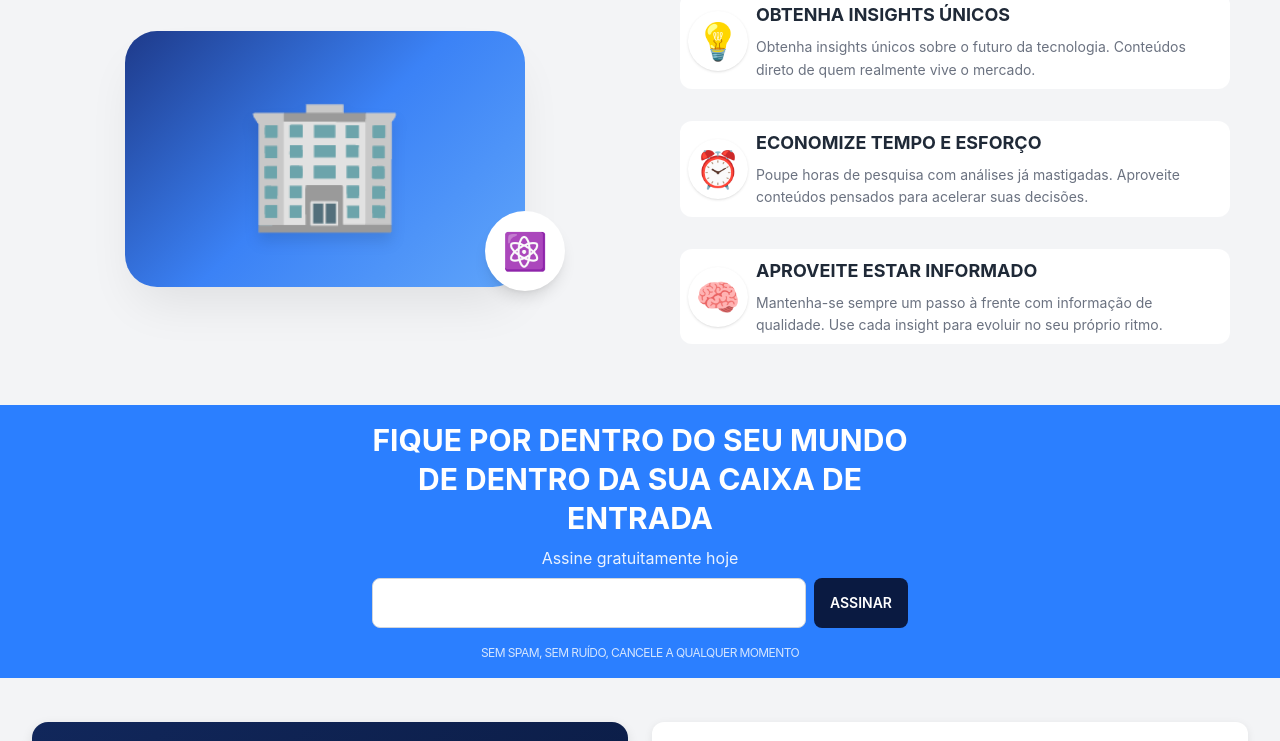
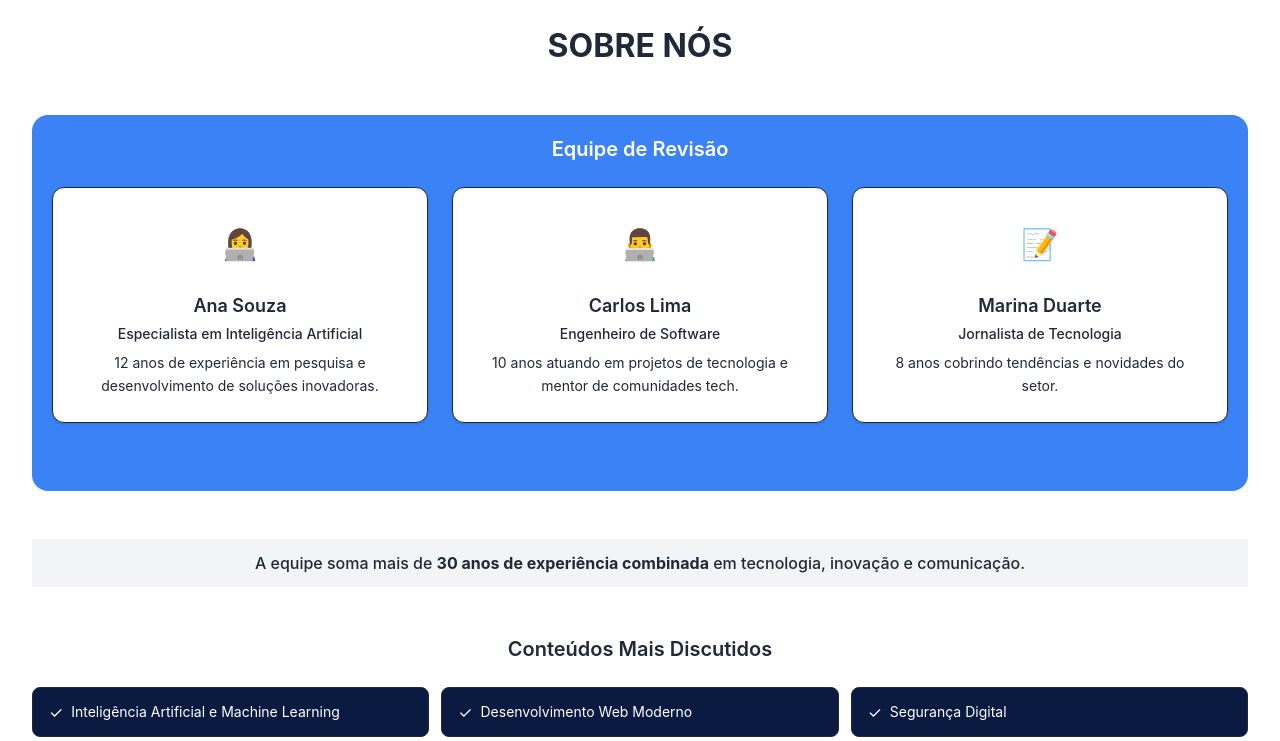
Before and after one commit to maia-leticia/nh-front-test, a React (Vite) app: page / in a window 1280 px wide. Shown: the part 720-1461 px from the top of the page. Built offline with nearby package versions, Linux system fonts and the light colour scheme.

Commit message:
feat(About): Add new component About

```diff
--- a/src/App.tsx
+++ b/src/App.tsx
@@ -6,12 +6,14 @@ import NewsSection from "./components/NewsSection/NewsSection.tsx";
 import Testimonials from "./components/Testimonials/Testimonials.tsx";
 import CallToAction from "./components/CallToAction/CallToAction.tsx";
 import Footer from "./components/Footer/Footer.tsx";
+import About from "./components/About/About.tsx";
 
 function App() {
   return (
     <main className="app">
       <Header />
       <Hero />
+      <About />
       <Features />
       <SubscriptionForm variant="blue" />
       <NewsSection />
--- /dev/null
+++ b/src/components/About/About.tsx
@@ -0,0 +1,53 @@
+import TeamList from "./TeamList"
+import CareerExperience from "./CareerExperience"
+import TopicsList from "./TopicsList"
+import Mission from "./Mission"
+
+const About = () => {
+
+    const teamMembers = [
+        {
+            name: "Ana Souza",
+            role: "Especialista em Inteligência Artificial",
+            description: "12 anos de experiência em pesquisa e desenvolvimento de soluções inovadoras.",
+            emoji: "👩‍💻",
+        },
+        {
+            name: "Carlos Lima",
+            role: "Engenheiro de Software",
+            description: "10 anos atuando em projetos de tecnologia e mentor de comunidades tech.",
+            emoji: "👨‍💻",
+        },
+        {
+            name: "Marina Duarte",
+            role: "Jornalista de Tecnologia",
+            description: "8 anos cobrindo tendências e novidades do setor.",
+            emoji: "📝",
+        },
+    ];
+
+    const topics = [
+        "Inteligência Artificial e Machine Learning",
+        "Desenvolvimento Web Moderno",
+        "Segurança Digital",
+        "Novidades em Cloud Computing",
+        "Tendências em UX/UI",
+        "Startups e Inovação",
+    ];
+
+    return (
+        <section id="about" className="py-12 md:py-16 bg-white overflow-hidden">
+            <section className="max-w-7xl mx-auto md:px-8 px-4">
+                <h2 className="md:text-[32px] text-2xl font-bold text-brand-highlight text-center mb-8 md:mb-12">
+                    SOBRE NÓS
+                </h2>
+                <TeamList members={teamMembers} />
+                <CareerExperience />
+                <TopicsList topics={topics} />
+                <Mission />
+            </section>
+        </section>
+    );
+};
+
+export default About;
--- /dev/null
+++ b/src/components/About/CareerExperience.tsx
@@ -0,0 +1,11 @@
+const CareerExperience = () => {
+  return (
+    <div className="text-center my-12 bg-[#f3f4f6]">
+      <p className="inline-block px-6 py-3 bg-brand-dark text-primary-foreground rounded-full font-medium">
+        A equipe soma mais de <strong>30 anos de experiência combinada</strong> em tecnologia, inovação e comunicação.
+      </p>
+    </div>
+  );
+};
+
+export default CareerExperience;
--- /dev/null
+++ b/src/components/About/Mission.tsx
@@ -0,0 +1,12 @@
+const Mission = () => {
+  return (
+    <div className="bg-primary text-primary-foreground rounded-xl p-8 text-center">
+      <h3 className="text-xl font-semibold mb-4">Nossa Missão</h3>
+      <p className="leading-relaxed max-w-3xl mx-auto">
+        A E-MergingTech tem como missão informar, inspirar e conectar profissionais interessados em tecnologia emergente, trazendo semanalmente análises, notícias e debates sobre os temas mais relevantes do setor.
+      </p>
+    </div>
+  );
+};
+
+export default Mission;
--- /dev/null
+++ b/src/components/About/TeamCard.tsx
@@ -0,0 +1,29 @@
+type TeamCardProps = {
+  name: string;
+  role: string;
+  description: string;
+  emoji: string;
+};
+
+const TeamCard = ({ name, role, description, emoji }: TeamCardProps) => {
+  return (
+    <article className="bg-white rounded-xl p-6 shadow-sm border border-border h-full">
+      <figure className="flex flex-col items-center text-center">
+        <div
+          role="img"
+          aria-label={`Avatar de ${name}`}
+          className="w-16 h-16 rounded-full bg-secondary flex items-center justify-center text-3xl mb-4"
+        >
+          {emoji}
+        </div>
+        <figcaption>
+          <h4 className="text-lg font-semibold text-foreground mb-1">{name}</h4>
+          <p className="text-sm font-medium text-brand-accent mb-2">{role}</p>
+          <p className="text-sm text-muted-foreground leading-relaxed">{description}</p>
+        </figcaption>
+      </figure>
+    </article>
+  );
+};
+
+export default TeamCard;
--- /dev/null
+++ b/src/components/About/TeamList.tsx
@@ -0,0 +1,32 @@
+import TeamCard from "./TeamCard";
+
+type Member = {
+  name: string;
+  role: string;
+  description: string;
+  emoji: string;
+};
+
+type TeamListProps = {
+  members: Member[];
+};
+
+const TeamList = ({ members }: TeamListProps) => {
+  return (
+    <section className="bg-[#3b82f6] p-5 rounded-2xl">
+      <h3 className="text-xl font-semibold text-white text-center mb-6">
+        Equipe de Revisão
+      </h3>
+
+      <ul className="grid grid-cols-1 md:grid-cols-2 lg:grid-cols-3 gap-6 list-none mb-12">
+        {members.map((member) => (
+          <li key={member.name}>
+            <TeamCard {...member} />
+          </li>
+        ))}
+      </ul>
+    </section>
+  );
+};
+
+export default TeamList;
--- /dev/null
+++ b/src/components/About/TopicsList.tsx
@@ -0,0 +1,27 @@
+type TopicsListProps = {
+  topics: string[];
+};
+
+const TopicsList = ({ topics }: TopicsListProps) => {
+  return (
+    <>
+      <h3 className="text-xl font-semibold text-foreground text-center mb-6">
+        Conteúdos Mais Discutidos
+      </h3>
+
+      <ul className="grid grid-cols-1 sm:grid-cols-2 lg:grid-cols-3 gap-3 mb-12">
+        {topics.map((topic) => (
+          <li
+            key={topic}
+            className="flex items-center gap-2 px-4 py-3 bg-card rounded-lg border border-border bg-[#0a1a41]"
+          >
+            <span className="text-white" aria-hidden="true">✓</span>
+            <span className="text-white text-sm">{topic}</span>
+          </li>
+        ))}
+      </ul>
+    </>
+  );
+};
+
+export default TopicsList;
--- a/src/components/Testimonials/Testimonials.tsx
+++ b/src/components/Testimonials/Testimonials.tsx
@@ -17,7 +17,7 @@ const Testimonials = () => {
   ];
 
   return (
-    <section className="md:py-4 py-8 bg-white flex flex-col justify-center items-center">
+    <section className=" py-15 bg-white flex flex-col justify-center items-center">
       <section className="max-w-7xl  px-4 md:px-8 flex flex-col justify-center items-center">
         <h2 className="md:text-[32px] text-2xl  font-bold text-black text-center md:mb-2 mb-8 ">OUÇA DE QUEM JÁ ASSINOU!</h2>
         <div className="grid grid-cols-1 lg:grid-cols-3 lg:gap-8 gap-6 max-w-[1100px] m-auto">
```
